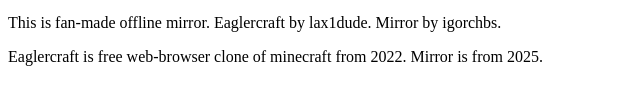
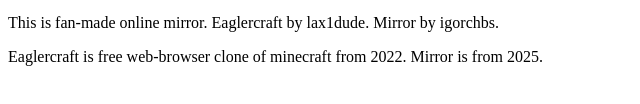
Before and after one commit to IgorchbsTheProtogen/eaglercraftonlinemirror, a plain HTML site: page index.html in a window 1280 px wide. Shown: the part 230-334 px from the top of the page, 0-640 px from the left. Drawn offline with Linux system fonts and the light colour scheme.

Commit message:
Update index.html

```diff
--- a/index.html
+++ b/index.html
@@ -16,7 +16,7 @@
             <a href="Indev.html">Indev 0.31</a><br/>
             </div>
         <div>
-            <p>This is fan-made offline mirror. Eaglercraft by lax1dude. Mirror by igorchbs.</p>
+            <p>This is fan-made online mirror. Eaglercraft by lax1dude. Mirror by igorchbs.</p>
         </div>
         <div>
             <p>Eaglercraft is free web-browser clone of minecraft from 2022. Mirror is from 2025.</p>
```
